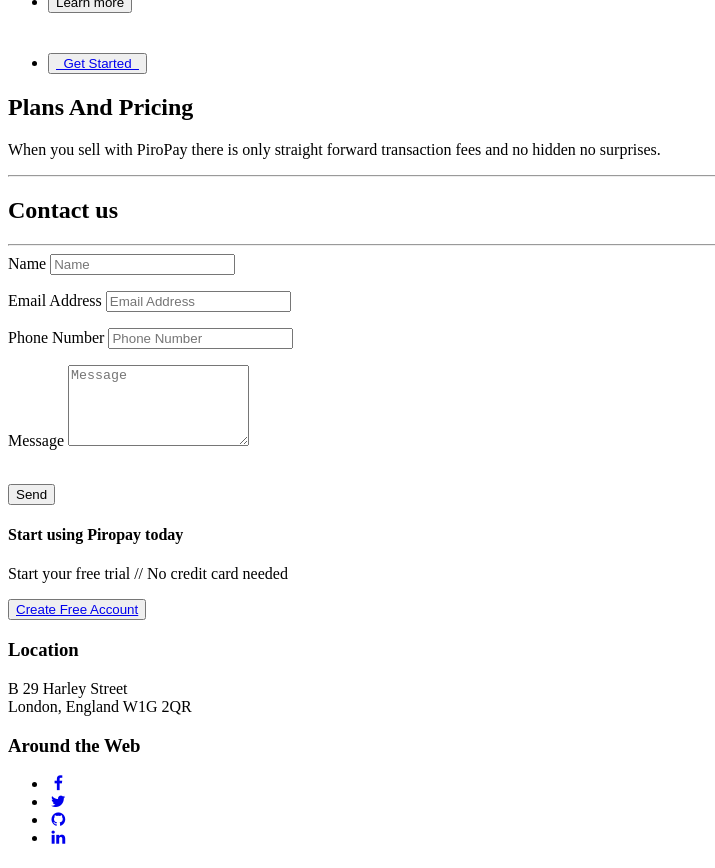
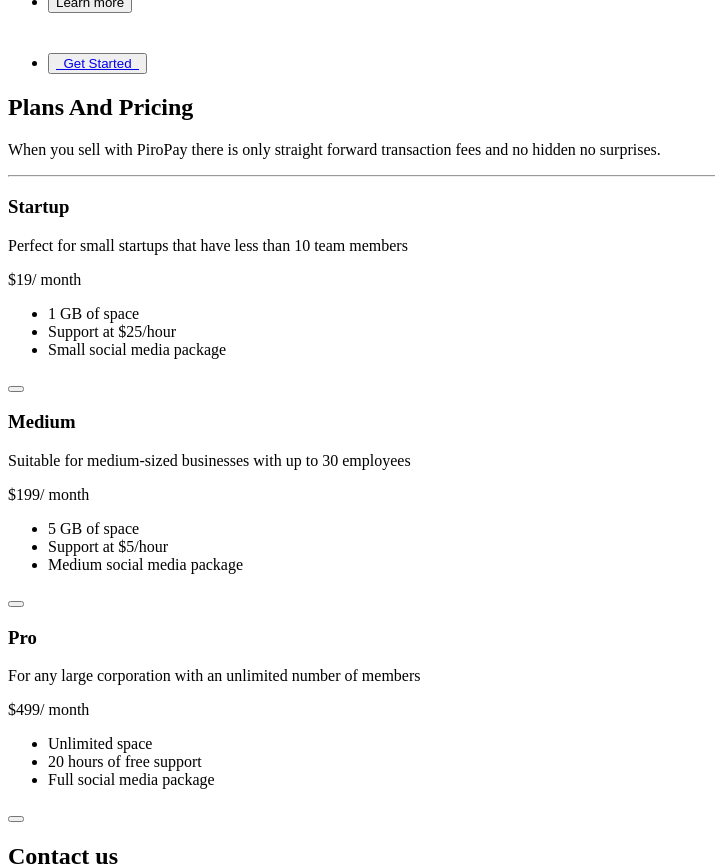
Before and after one commit to Banqee/piropay.github.io, a Jekyll site: the page built from _posts/2016-02-06-cabin.markdown, in a window 1280 px wide and 1400 px high, scrolled down 7784 px, cut to the strip 64-932 px from the top of the window. Shown: the whole strip, without its empty margins (0-715 px from the left). Built offline with Jekyll 4.4.1, drawn with Linux system fonts in a browser that asks for light colours; nearby versions of some CDN libraries.

Commit message:
Update pricing.html

```diff
--- a/_includes/pricing.html
+++ b/_includes/pricing.html
@@ -9,5 +9,40 @@
 		<p class="lead tc"> When you sell with PiroPay there is only straight forward transaction fees and no hidden no surprises.</p>
 			<hr class="star-primary">
     </div>
+			<div class="pricing pricing--tashi">
+                <div class="pricing__item">
+                    <h3 class="pricing__title">Startup</h3>
+                    <p class="pricing__sentence">Perfect for small startups that have less than 10 team members</p>
+                    <div class="pricing__price"><span class="pricing__currency">$</span>19<span class="pricing__period">/ month</span></div>
+                    <ul class="pricing__feature-list">
+                        <li class="pricing__feature">1 GB of space</li>
+                        <li class="pricing__feature">Support at $25/hour</li>
+                        <li class="pricing__feature">Small social media package</li>
+                    </ul>
+                    <button class="pricing__action" aria-label="Purchase this plan"><span class="icon icon--arrow-right"></span></button>
+                </div>
+                <div class="pricing__item">
+                    <h3 class="pricing__title">Medium</h3>
+                    <p class="pricing__sentence">Suitable for medium-sized businesses with up to 30 employees</p>
+                    <div class="pricing__price"><span class="pricing__currency">$</span>199<span class="pricing__period">/ month</span></div>
+                    <ul class="pricing__feature-list">
+                        <li class="pricing__feature">5 GB of space</li>
+                        <li class="pricing__feature">Support at $5/hour</li>
+                        <li class="pricing__feature">Medium social media package</li>
+                    </ul>
+                    <button class="pricing__action" aria-label="Purchase this plan"><span class="icon icon--arrow-right"></span></button>
+                </div>
+                <div class="pricing__item">
+                    <h3 class="pricing__title">Pro</h3>
+                    <p class="pricing__sentence">For any large corporation with an unlimited number of members</p>
+                    <div class="pricing__price"><span class="pricing__currency">$</span>499<span class="pricing__period">/ month</span></div>
+                    <ul class="pricing__feature-list">
+                        <li class="pricing__feature">Unlimited space</li>
+                        <li class="pricing__feature">20 hours of free support</li>
+                        <li class="pricing__feature">Full social media package</li>
+                    </ul>
+                    <button class="pricing__action" aria-label="Purchase this plan"><span class="icon icon--arrow-right"></span></button>
+                </div>
+            </div>
      </div>
       </section>
```
